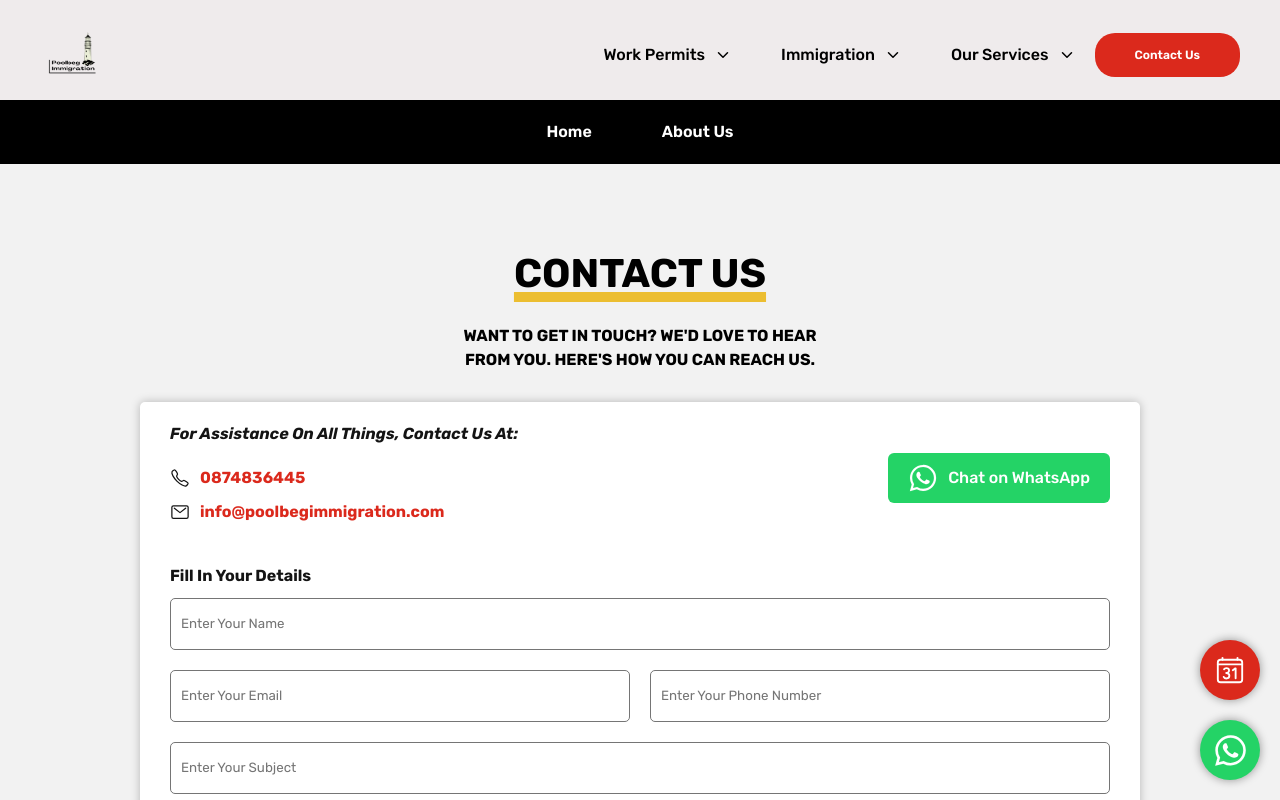
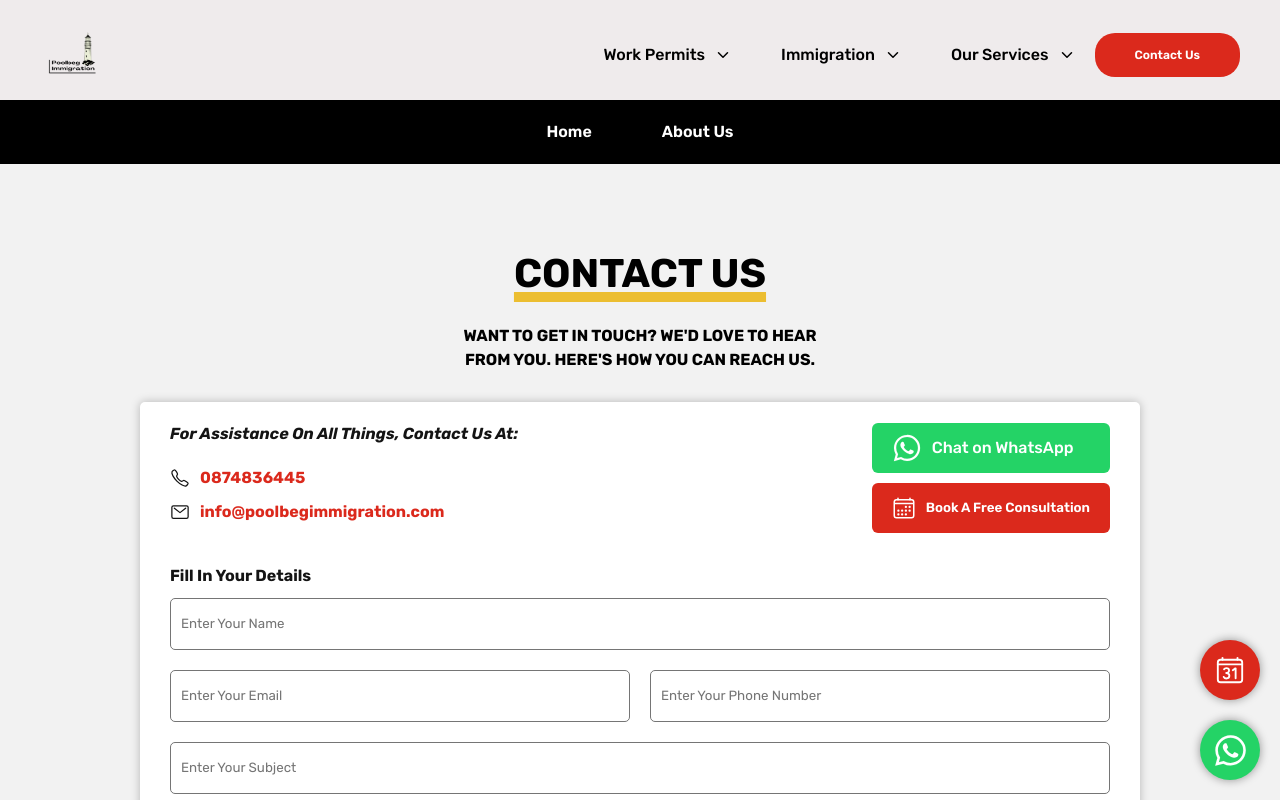
Before and after one commit to TartejBrothers/Poolbeg-Immigration, a React (Create React App) app: page /contact-us in a window 1280 px wide. Shown: the top 800 px of the page. Built offline with nearby package versions, Linux system fonts and the light colour scheme.

Commit message:
Added: Button

```diff
--- a/src/components/contactformpopup.jsx
+++ b/src/components/contactformpopup.jsx
@@ -48,6 +48,12 @@ export default function ContactFormPopup({ isVisible, onClose }) {
                     <p>Chat on WhatsApp</p>
                   </div>
                 </a>
+                <a href="https://calendly.com/debs-tcd" target="_blank">
+                  <button className="consulationbutton">
+                    <ion-icon name="calendar-outline"></ion-icon>Book A Free
+                    Consultation
+                  </button>
+                </a>
               </div>
             </div>
             <div className="contactformright">
--- a/src/pages/contactus.jsx
+++ b/src/pages/contactus.jsx
@@ -41,6 +41,12 @@ export default function ContactUs() {
                   <ion-icon name="logo-whatsapp"></ion-icon>
                   <p>Chat on WhatsApp</p>
                 </div>
+              </a>
+              <a href="https://calendly.com/debs-tcd" target="_blank">
+                <button className="consulationbutton">
+                  <ion-icon name="calendar-outline"></ion-icon>Book A Free
+                  Consultation
+                </button>
               </a>
             </div>
           </div>
--- a/src/styles/contactus.css
+++ b/src/styles/contactus.css
@@ -155,6 +155,25 @@
 .contactlocationright iframe {
   border-radius: 5px;
 }
+.consulationbutton {
+  display: flex;
+  align-items: center;
+  background-color: #db291c;
+  color: #ffffff;
+  border-radius: 6px;
+  padding: 10px 20px;
+  border: none;
+  width: 100%;
+  gap: 10px;
+  cursor: pointer;
+  padding: 10px 20px;
+  height: 50px;
+  margin-top: 10px;
+  font-weight: 600;
+}
+.consulationbutton ion-icon {
+  font-size: 24px;
+}
 
 @media screen and (max-width: 1000px) {
   .contactlocation {
```
